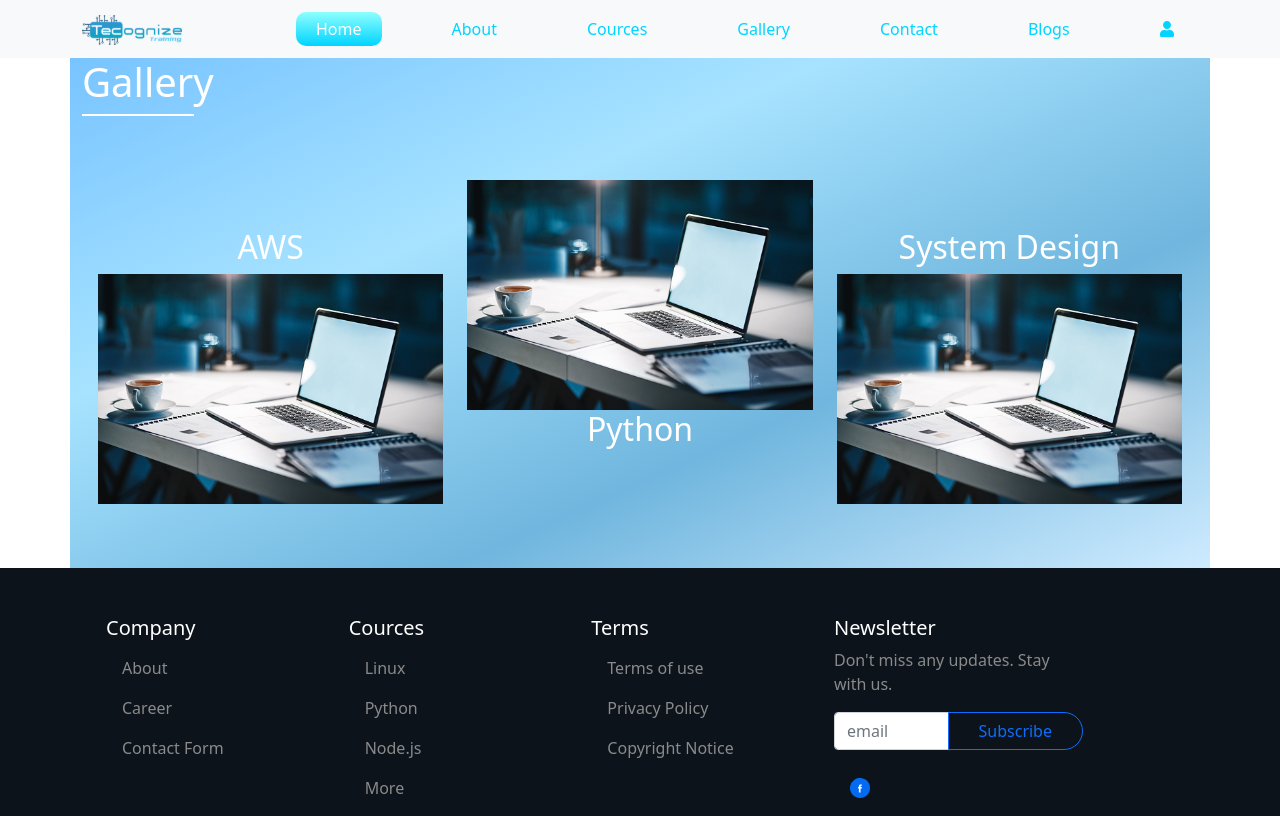
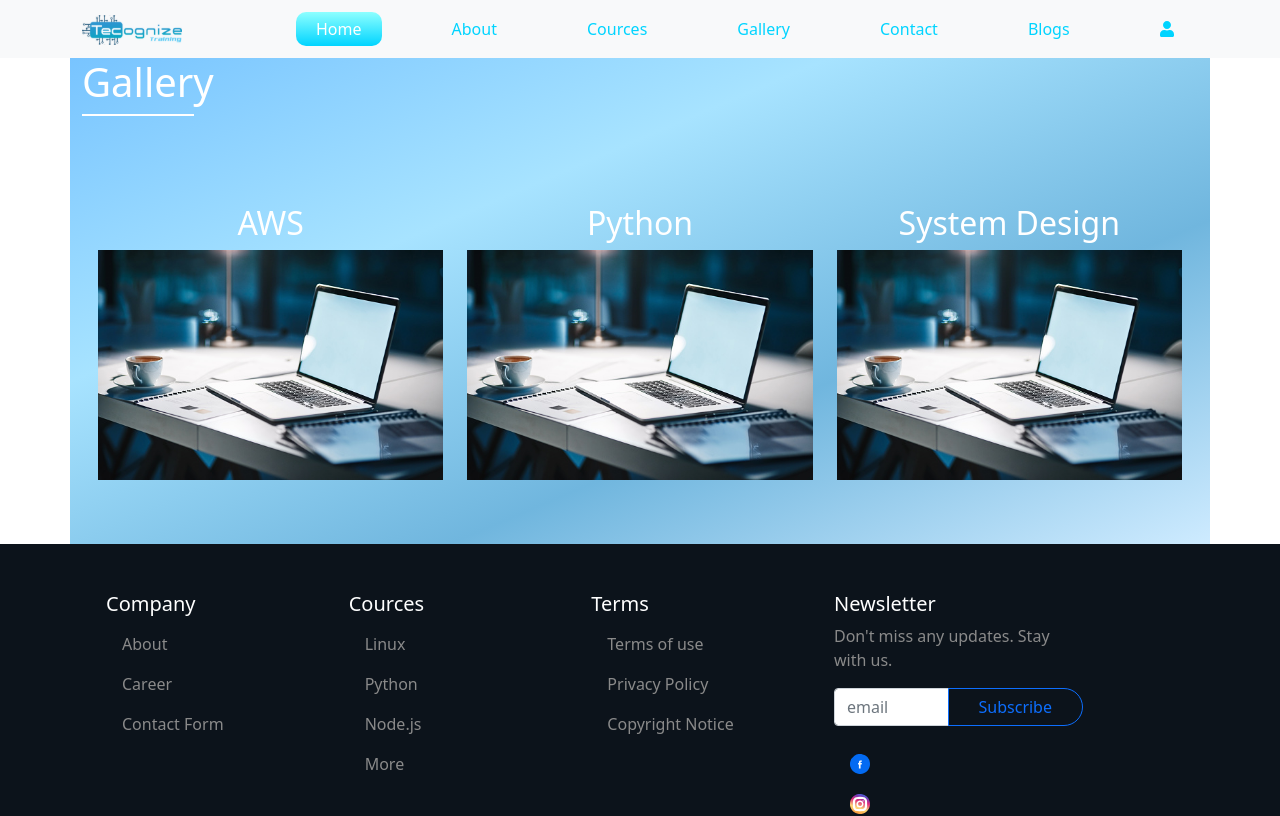
Before and after one commit to monjur15/training-web, a React (Create React App) app: page /gallery in a window 1280 px wide. Shown: the top 816 px of the page. Built offline with nearby package versions, Linux system fonts and the light colour scheme.

Commit message:
Updating

```diff
--- a/src/components/Courses/Courses.js
+++ b/src/components/Courses/Courses.js
@@ -37,7 +37,11 @@ const Courses = () => {
 
                         </div>
                         <div className=' my-3 know'>
-                            <Button variant="info">Know more {rightArrow}</Button>{''}
+                            <Button onClick={"/coursesDetail"} variant="info">Know more {rightArrow}</Button>{''}
+                            <button onclick="activateLasers()">
+                                Activate Lasers
+                            </button>
+                            {/* onClick={() => navigate("")} */}
                             {/* <Link to="/coursesDetail">Know more</Link> */}
                         </div>
 
@@ -59,6 +63,8 @@ const Courses = () => {
                 </div>
             </div>
 
+
+
         </div >
     );
 };
--- a/src/components/Footer/Footer.css
+++ b/src/components/Footer/Footer.css
@@ -12,7 +12,7 @@ background-color: #0C131B;
 
 }
 .footer_link{
-
+   display: inline-block;
 
 }
 .footer_link a{
--- a/src/components/Gallery/Gallery.css
+++ b/src/components/Gallery/Gallery.css
@@ -24,13 +24,21 @@
     color: white
 
 }
+.zoom{
+    transition: 3s;
+}
+.zoom:hover{
+    opacity: 1;
+	transform: scale(1.2);
+
+}
 
 
 
 
 @media screen and (max-width : 600px){
     .python{
-        margin-top: 50px;
+        /* margin-top: 50px; */
 
     }
 
--- a/src/components/Gallery/Gallery.js
+++ b/src/components/Gallery/Gallery.js
@@ -9,22 +9,22 @@ const Gallery = () => {
                 <h1>Gallery</h1>
                 <div className='down_border mb-lg-5'></div>
                 <div className="row p-3">
-                    <div className="aws mt-lg-5 col-lg-4">
+                    <div className="aws zoom  mt-lg-4 col-lg-4">
                         <h2>AWS</h2>
                         <div>
                             <img className='img-fluid' src={lap} alt="" />
                         </div>
                     </div>
 
-                    <div className="python col-lg-4 mb-lg-5 ">
+                    <div className="python zoom  col-lg-4 mt-4 mb-4 ">
+                        <h2>Python</h2>
 
                         <div>
                             <img className='img-fluid' src={lap} alt="" />
                         </div>
-                        <h2>Python</h2>
                     </div>
 
-                    <div className="system mt-5 col-lg-4 mb-5">
+                    <div className="system zoom mt-lg-4 col-lg-4 mb-5">
                         <h2>System Design</h2>
                         <div>
                             <img className='img-fluid' src={lap} alt="" />
```
